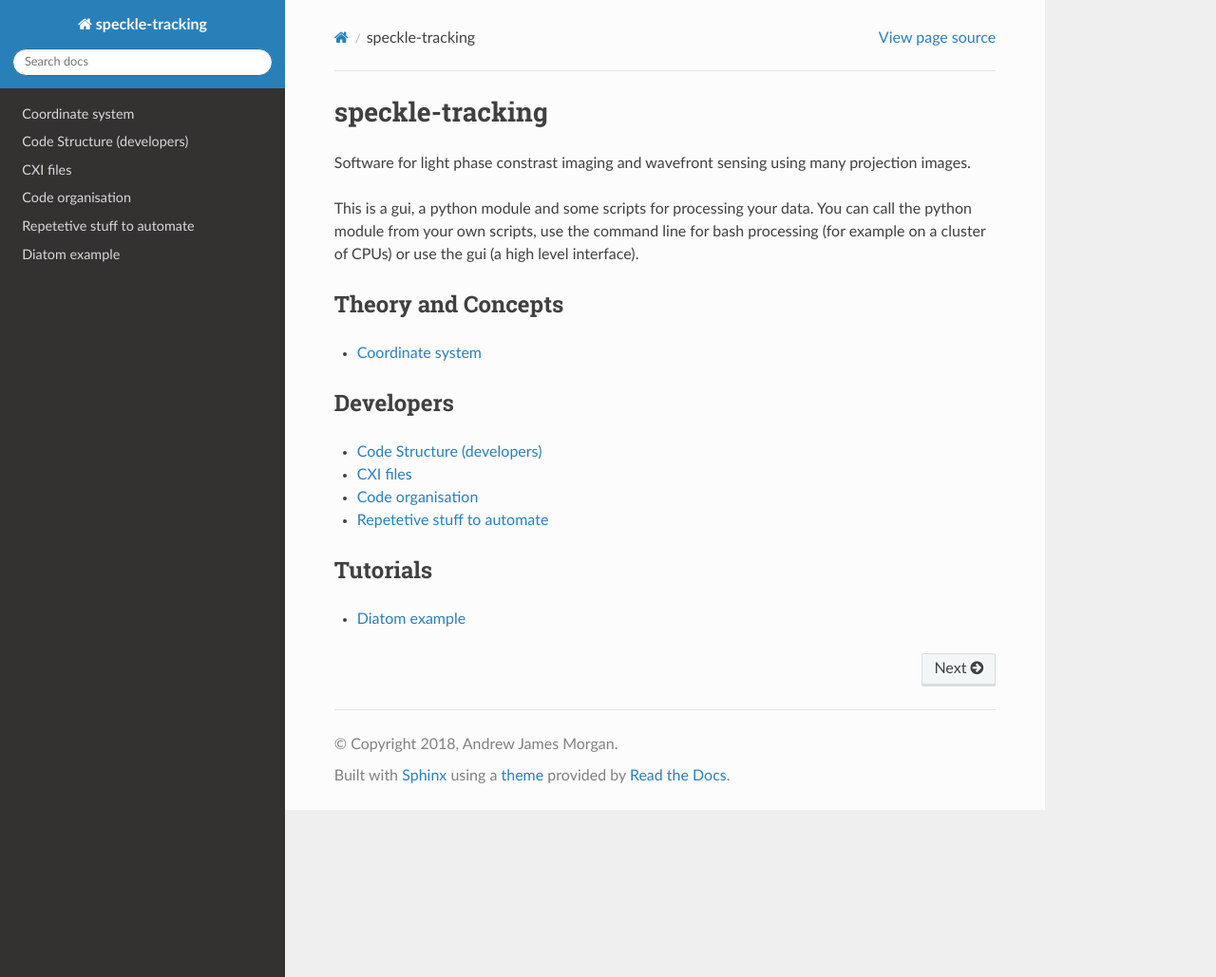
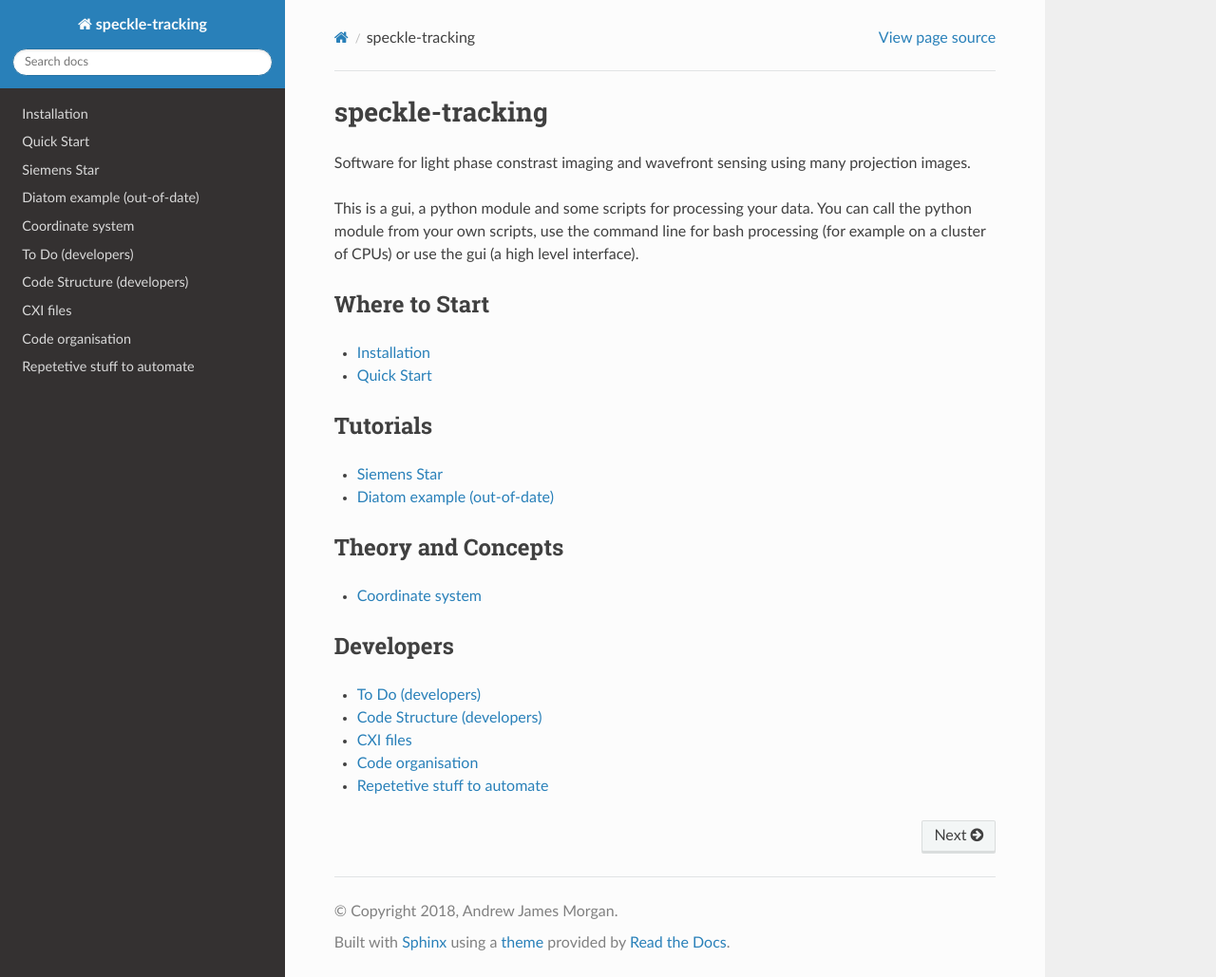
Before and after one commit to andyofmelbourne/speckle-tracking, a Sphinx documentation site: the page built from docs/index.rst, in a window 1280 px wide and 1029 px high. Shown: the whole window at 95% size. Built offline with Sphinx 7.4.7 and the Read the Docs theme 2.0.0, drawn with Linux system fonts in a browser that asks for light colours.

Commit message:
working on docs

```diff
--- a/docs/CFEL_diatom_tutorial.rst
+++ b/docs/CFEL_diatom_tutorial.rst
@@ -1,5 +1,5 @@
-Diatom example
-**************
+Diatom example (out-of-date)
+****************************
 
 .. contents:: Table of Contents
 
--- /dev/null
+++ b/docs/README.rst
@@ -0,0 +1 @@
+.. include:: ../README.rst
--- a/docs/code_notes.rst
+++ b/docs/code_notes.rst
@@ -1,3 +1,5 @@
+.. _cxi-file:
+
 CXI files
 =========
 This software primarily deals with projection images, that are stored
--- a/docs/index.rst
+++ b/docs/index.rst
@@ -4,6 +4,22 @@ speckle-tracking
 Software for light phase constrast imaging and wavefront sensing using many projection images.
 
 This is a gui, a python module and some scripts for processing your data. You can call the python module from your own scripts, use the command line for bash processing (for example on a cluster of CPUs) or use the gui (a high level interface).
+
+Where to Start
+--------------
+
+.. toctree::
+
+    README
+
+Tutorials
+---------
+
+.. toctree::
+    :maxdepth: 1
+
+    siemens_star
+    CFEL_diatom_tutorial
 
 Theory and Concepts
 -------------------
--- /dev/null
+++ b/docs/todo.rst
@@ -0,0 +1,5 @@
+To Do (developers)
+==================
+
+* Write an aspirational tutorial, then make sure the code can do it (or as close as possible). Use real data, even though we will have to wait for publication for the general public to run this...
+* Write an quick start tutorial.
```
Also changed, not shown: other parts of docs/index.rst (+1 -8 lines), README.md (deleted, +0 -28 lines), README.rst (added, +21 -0 lines), docs/siemens_star.rst (added, +57 -0 lines).
